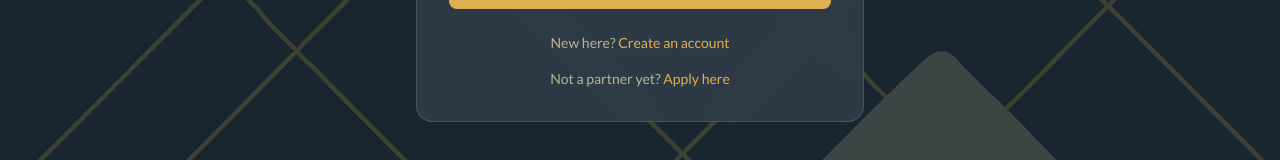
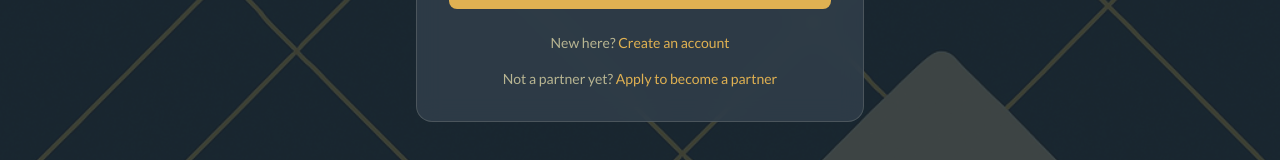
Before and after one commit to Webara-Studio/partners, a Next.js app: page /login in a window 1280 px wide. Shown: the part 535-695 px from the top of the page. Built offline with nearby package versions, Linux system fonts and the light colour scheme; no server answers.

Commit message:
fix: link sign-in page to partner application

```diff
--- a/src/app/login/page.tsx
+++ b/src/app/login/page.tsx
@@ -2,6 +2,7 @@
 
 import { useState } from "react";
 import Image from "next/image";
+import Link from "next/link";
 import { useRouter } from "next/navigation";
 import { useAuth } from "@/lib/auth-context";
 
@@ -126,9 +127,9 @@ export default function LoginPage() {
 
         <p className="mt-4 text-center text-sm text-muted">
           Not a partner yet?{" "}
-          <a href="/referral-programme/apply" className="text-gold hover:underline">
-            Apply here
-          </a>
+          <Link href="/referral-programme/apply" className="text-gold hover:underline">
+            Apply to become a partner
+          </Link>
         </p>
         </div>
       </div>
```
